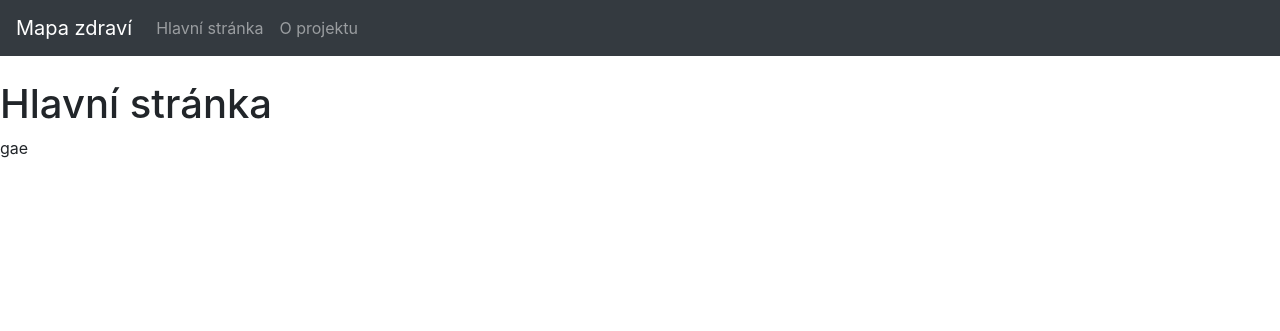
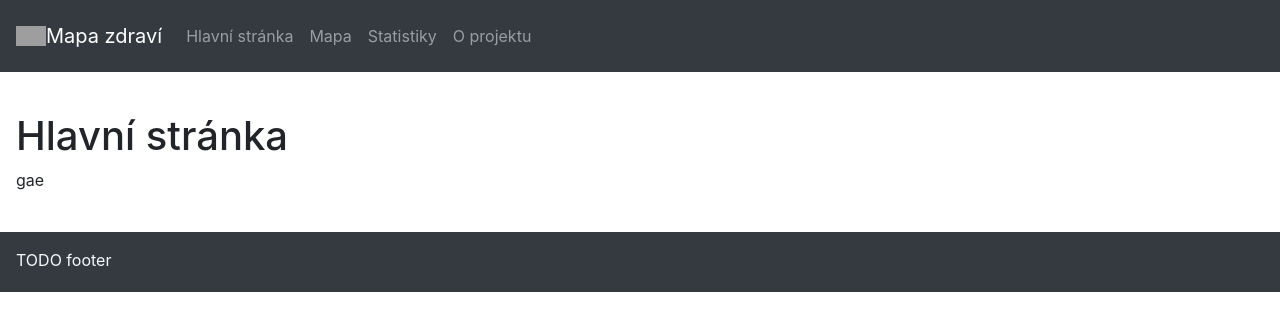
Before and after one commit to opendatalabcz/mapa-zdravi, a Flask app: page / in a window 1280 px wide. Shown: the top 331 px of the page. Run offline with Flask 3, Linux system fonts and the light colour scheme; some libraries are stand-ins or nearby versions; grey boxes are pictures that could not be loaded.

Commit message:
Update templates

```diff
--- a/src/app/templates/about.html
+++ b/src/app/templates/about.html
@@ -1,4 +1,5 @@
-{% extends "base.html" %} {% block title %}About - {% endblock %} {% block
+{% extends "base.html" %} {% block title %}O projektu - {% endblock %} {% block
 content %}
-<h1>O projektu</h1>
+<div class="p-3"><h1>O projektu</h1></div>
+
 {% endblock %}
--- a/src/app/templates/base.html
+++ b/src/app/templates/base.html
@@ -17,10 +17,19 @@
       crossorigin="anonymous"
     />
 
+    <link
+      rel="icon"
+      href="https://www.pngall.com/wp-content/uploads/2016/06/Doctor-Symbol-Caduceus-Free-Download-PNG.png"
+    />
     <title>{% block title %}{% endblock %} Mapa zdraví</title>
   </head>
   <body>
-    <nav class="navbar navbar-expand-lg navbar-dark bg-dark">
+    <nav class="navbar navbar-expand-lg p-3 navbar-dark bg-dark text-light">
+      <img
+        src="https://www.citypng.com/public/uploads/small/11639360387mkrjjyvpivdj0abphk62tbisvxfntvdhb93bv78rpd5gtolbrkakfetjkhg2ol21mrlfxibrweiefg0h66pnxqm0q1yrso4bgzvc.png"
+        width="30"
+        height="20"
+      />
       <a class="navbar-brand" href="{{ url_for('views.home') }}">Mapa zdraví</a>
       <button
         class="navbar-toggler"
@@ -33,16 +42,36 @@
       <div class="collapse navbar-collapse" id="navbar">
         <div class="navbar-nav">
           <a class="nav-item nav-link" id="home" href="/">Hlavní stránka</a>
+          <a class="nav-item nav-link" id="about" href="/mapa">Mapa</a>
+          <a class="nav-item nav-link" id="about" href="/statistiky"
+            >Statistiky</a
+          >
           <a class="nav-item nav-link" id="about" href="/about">O projektu</a>
-          <!-- TODO others-->
         </div>
-        </ul>
       </div>
     </nav>
 
-    <br/>
+    <br />
 
     <div class="containter">{% block content %} {% endblock %}</div>
+
+    <div class="footer p-3 bg-dark mt-4 text-light">
+      <div class="row align-items-center">
+        <div class="col text-center text-lg-left">
+          <p class="mb-1">TODO footer</p>
+
+          <!-- <p class="mb-1">
+            Vydavatel: ČVUT, Fakulta informačních technologií, Praha ve
+            spolupráci s laboratoří OpenDataLab.<br />
+          </p>
+          <p class="mb-0 font-italic">
+            Provozovatel neodpovídá za správnost a úplnost zpracovaných dat a
+            informací, ani tato neověřuje a zříká se zodpovědnosti za veškeré
+            škody a újmy, které by použitím těchto dat mohly vzniknout.
+          </p> -->
+        </div>
+      </div>
+    </div>
 
     <script
       src="https://code.jquery.com/jquery-3.2.1.slim.min.js"
--- a/src/app/templates/home.html
+++ b/src/app/templates/home.html
@@ -1,9 +1,6 @@
-{% extends "base.html" %} {% block title %}Home - {% endblock %} {% block
-content %}
-<div>
-  <span>
-    <h1 align="left">Hlavní stránka</h1>
-  </span>
+{% extends "base.html" %}{% block content %}
+<div class="p-3">
+  <h1 align="left">Hlavní stránka</h1>
   gae
 </div>
 {% endblock %}
--- /dev/null
+++ b/src/app/templates/map.html
@@ -0,0 +1,6 @@
+{% extends "base.html" %} {% block title %}Mapa - {% endblock %} {% block
+content %}
+<div class="p-3">
+  <h1>Mapa</h1>
+</div>
+{% endblock %}
--- /dev/null
+++ b/src/app/templates/statistics.html
@@ -0,0 +1,6 @@
+{% extends "base.html" %} {% block title %}Statistiky - {% endblock %} {% block
+content %}
+<div class="p-3">
+  <h1 align="left">Statistiky</h1>
+</div>
+{% endblock %}
```
